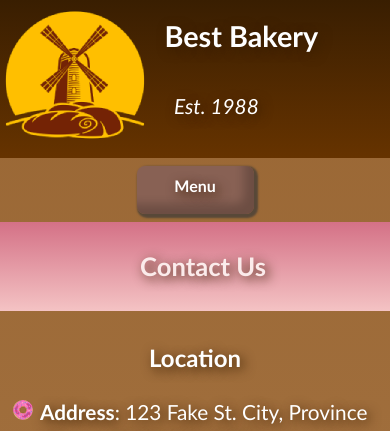
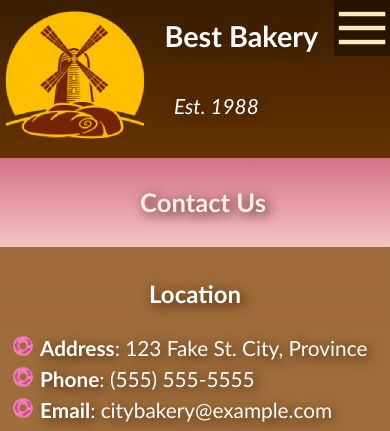
Before and after one commit to ImpendingKataclysm/bakery_website, a Django app: template main_site/templates/contact.html in a window 390 px wide. Shown: the top 431 px of that part. Run offline with Django 3.2, Linux system fonts and the light colour scheme; the template is opened without the code that fills it, so the values that code supplies are empty; the page is wider than the window, and the part outside it is not shown.

Commit message:
Changed the nav display button to a hamburger icon instead of 'Menu' text

```diff
--- a/main_site/static/css/main.css
+++ b/main_site/static/css/main.css
@@ -10,6 +10,18 @@ body {
 
 h2, h3 {
     text-align: center;
+}
+
+.nav_btn {
+    position: absolute;
+    top: 0;
+    right: 0;
+    z-index: 1;
+    width: 3.5rem;
+}
+
+.nav_btn img {
+    width: 100%;
 }
 
 header, footer, nav, main {
@@ -43,6 +55,7 @@ section {
 .main_header {
     display: flex;
     gap: 0.5rem;
+    position: relative;
 }
 
 h1 {
@@ -58,6 +71,7 @@ h1 {
 main header {
     background-image: linear-gradient(to bottom, #D47186, #F4C3C4);
     padding: 0.5rem;
+    z-index: -1;
 }
 
 h2 {
@@ -151,12 +165,6 @@ nav a:active {
     box-shadow: inset 10px 10px 10px rgba(5, 0, 0, 0.2),
     inset -10px -10px 10px rgba(255, 255, 255, 0.2);
     text-shadow: none;
-}
-
-.nav_btn {
-    height: 3rem;
-    width: 30%;
-    line-height: 2.5;
 }
 
 /* Images */
--- a/main_site/templates/base.html
+++ b/main_site/templates/base.html
@@ -9,7 +9,8 @@
 </head>
 <body>
     <div id="main_wrap">
-        <header class="main_header">
+        <header>
+            <div class="main_header">
                 <div>
                     <a href="/"><img src="{% static 'images/logo.png' %}" alt="bakery logo"></a>
                 </div>
@@ -17,8 +18,10 @@
                     <h1>Best Bakery</h1>
                     <p class="subtitle">Est. 1988 </p>
                 </div>
-        </header>
-        <div id="nav-btn" class="button nav_btn" tabindex="0">Menu</div>
+                <div id="nav-btn" class="nav_btn" tabindex="0">
+                    <img src="{% static 'images/nav_icon.png' %}" alt="nav menu icon">
+                </div>
+            </div>
             <nav id="main_nav">
                 <ul>
                     <li>
@@ -38,6 +41,7 @@
                     </li>
                 </ul>
             </nav>
+        </header>
         <main>
             {% block content %}{% endblock %}
         </main>
--- a/main_site/templates/contact.html
+++ b/main_site/templates/contact.html
@@ -22,7 +22,7 @@
                 </li>
             </ul>
             <div class="map_wrap">
-                <iframe class="display-img" src="https://www.google.com/maps/embed"></iframe>
+                <iframe class="display-img" src="https://www.google.com/embed"></iframe>
             </div>
         </section>
         <section>
```
Also changed, not shown: main_site/static/images/nav_icon.png (added). Lines whose indentation alone changed are shown as unchanged.
